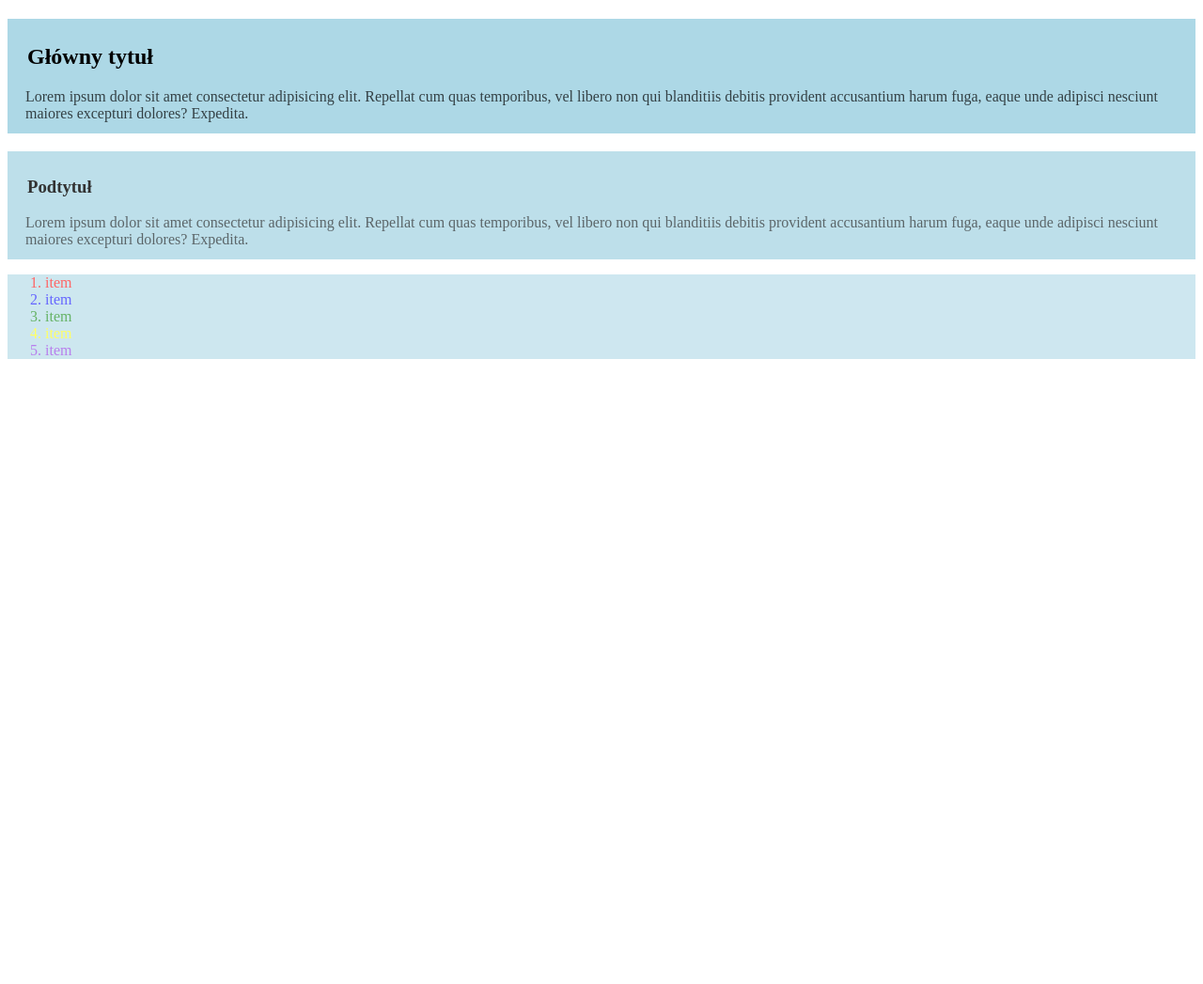
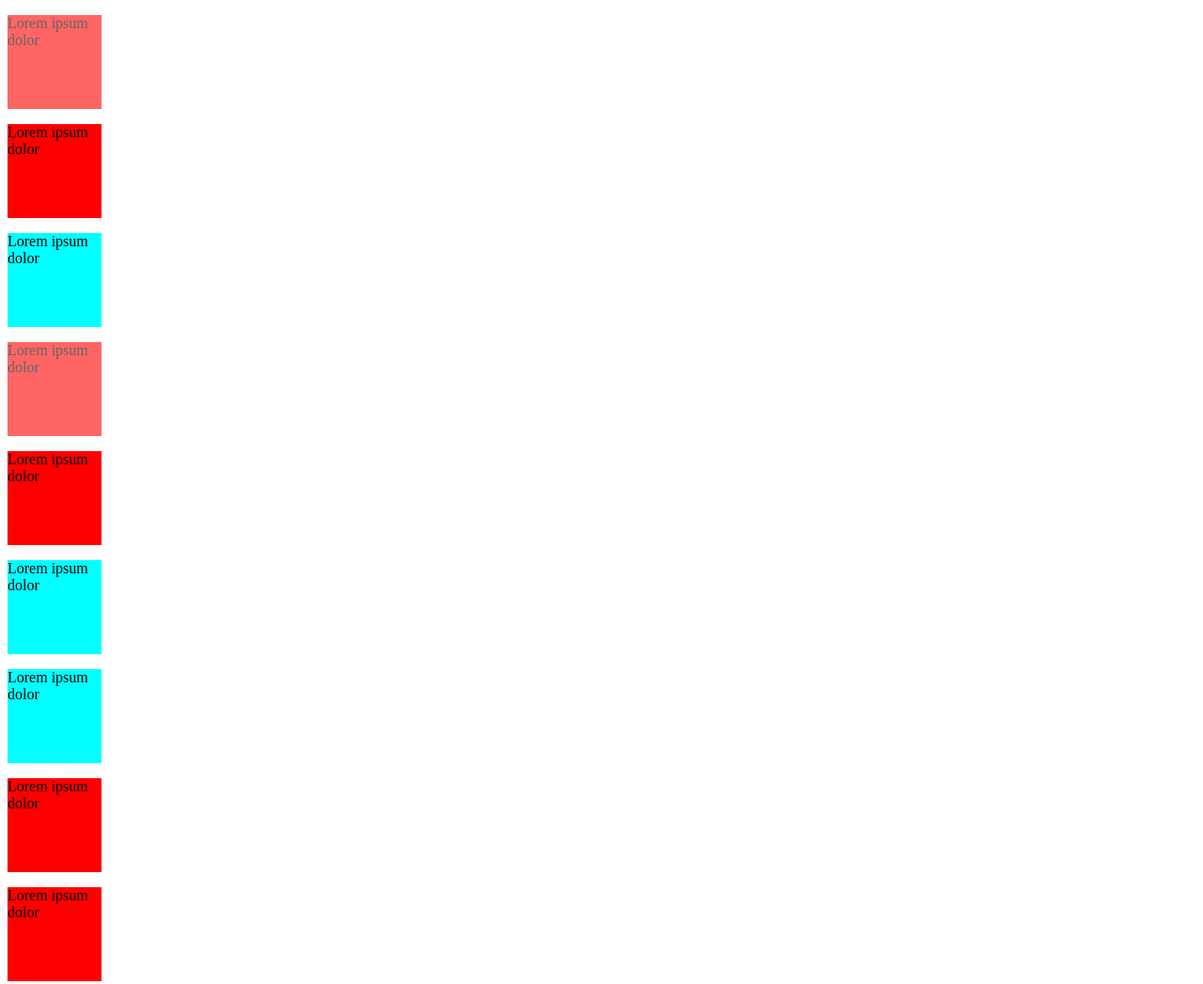
Before and after one commit to rhesyen/HTML-CSS-basics, a plain HTML site: page index.html in a window 1280 px wide. Shown: the top 1047 px of the page at 94% size. Before the commit the page ends 800 px from the top, so only its background shows below. Drawn offline with Linux system fonts and the light colour scheme.

Commit message:
21-css-wybrane-paragrafy-poprawione

```diff
--- a/index.html
+++ b/index.html
@@ -6,42 +6,16 @@
     <title>Document</title>
     <link rel="stylesheet" href="style.css">
 </head>
-<body class="bck-col">
-    <section>
-        <div class="d1">
-            <h1 class="pad1">Główny tytuł</h1>
-            <p class="pad-txt">
-                Lorem ipsum dolor sit amet consectetur adipisicing elit. Repellat cum quas temporibus, vel libero non qui blanditiis debitis provident accusantium harum fuga, eaque unde adipisci nesciunt maiores excepturi dolores? Expedita.
-            </p>
-        </div>
-
-        <div class="d2">
-            <h3 class="pad1">Podtytuł</h3>
-        <p class="pad-txt">
-            Lorem ipsum dolor sit amet consectetur adipisicing elit. Repellat cum quas temporibus, vel libero non qui blanditiis debitis provident accusantium harum fuga, eaque unde adipisci nesciunt maiores excepturi dolores? Expedita.
-        </p>
-        </div>
-
-        <div class="d3">
-            <ol>
-                <li id="l1">
-                    <span>item</span>
-                </li>
-                <li id="l2">
-                    <span>item</span>
-                </li>
-                <li id="l3">
-                    <span>item</span>
-                </li>
-                <li id="l4">
-                    <span>item</span>
-                </li>
-                <li id="l5">
-                    <span>item</span>
-                </li>
-            </ol>
-        </div>
-
-    </section>
-    </body>
+<body>
+    <p class="par-opac">Lorem ipsum dolor</p>
+    <p class="par">Lorem ipsum dolor</p>
+    <p class="par-blue">Lorem ipsum dolor</p>
+    <p class="par-opac">Lorem ipsum dolor</p>
+    <p class="par">Lorem ipsum dolor</p>
+    <p class="par-blue">Lorem ipsum dolor</p>
+    <p class="par-blue">Lorem ipsum dolor</p>
+    <p class="par">Lorem ipsum dolor</p>
+    <p class="par">Lorem ipsum dolor</p>
+    <p class="par">Lorem ipsum dolor</p>
+</body>
 </html>
--- a/style.css
+++ b/style.css
@@ -1,46 +1,18 @@
-.d1 {
-    background-color: lightblue;
-    opacity: 1;
+.par {
+    width: 100px;
+    height: 100px;
+    background-color: red;
 }
 
-.d2 {
-    background-color: lightblue;
-    opacity: 0.8;
-}
-
-.d3 {
-    background-color: lightblue;
+.par-opac {
+    width: 100px;
+    height: 100px;
+    background-color: red;
     opacity: 0.6;
 }
 
-.pad1 {
-    padding-top: 27px;
-    padding-left: 21px;
+.par-blue {
+    width: 100px;
+    height: 100px;
+    background-color: aqua;
 }
-
-.pad-txt {
-    padding-left: 19px;
-    padding-bottom: 12px;
-    color: black;
-    opacity: 0.7;
-}
-
-#l1 {
-    color: red;
-}
-
-#l2 {
-    color: blue;
-}
-
-#l3 {
-    color: green;
-}
-
-#l4 {
-    color: yellow;
-}
-
-#l5 {
-    color: blueviolet;
-}
```
